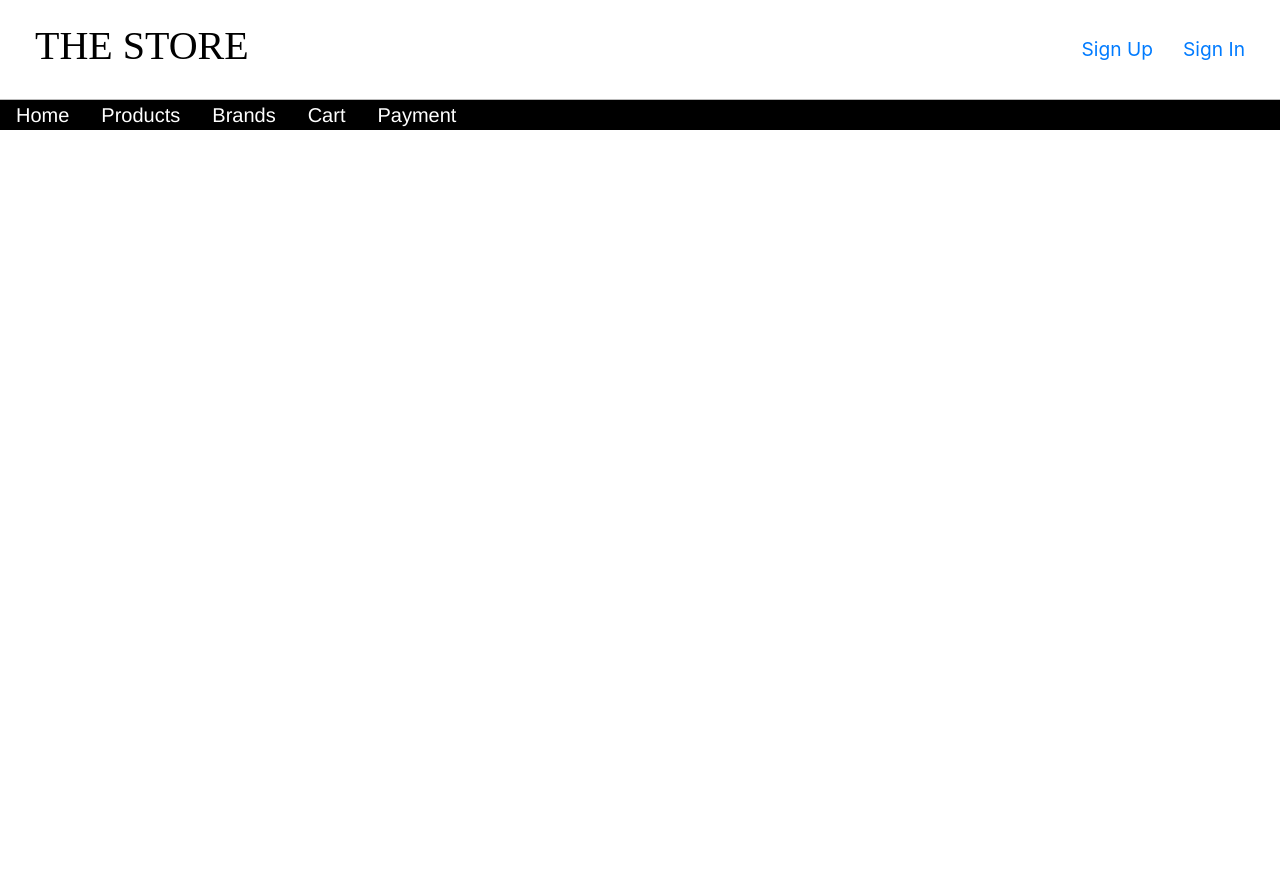
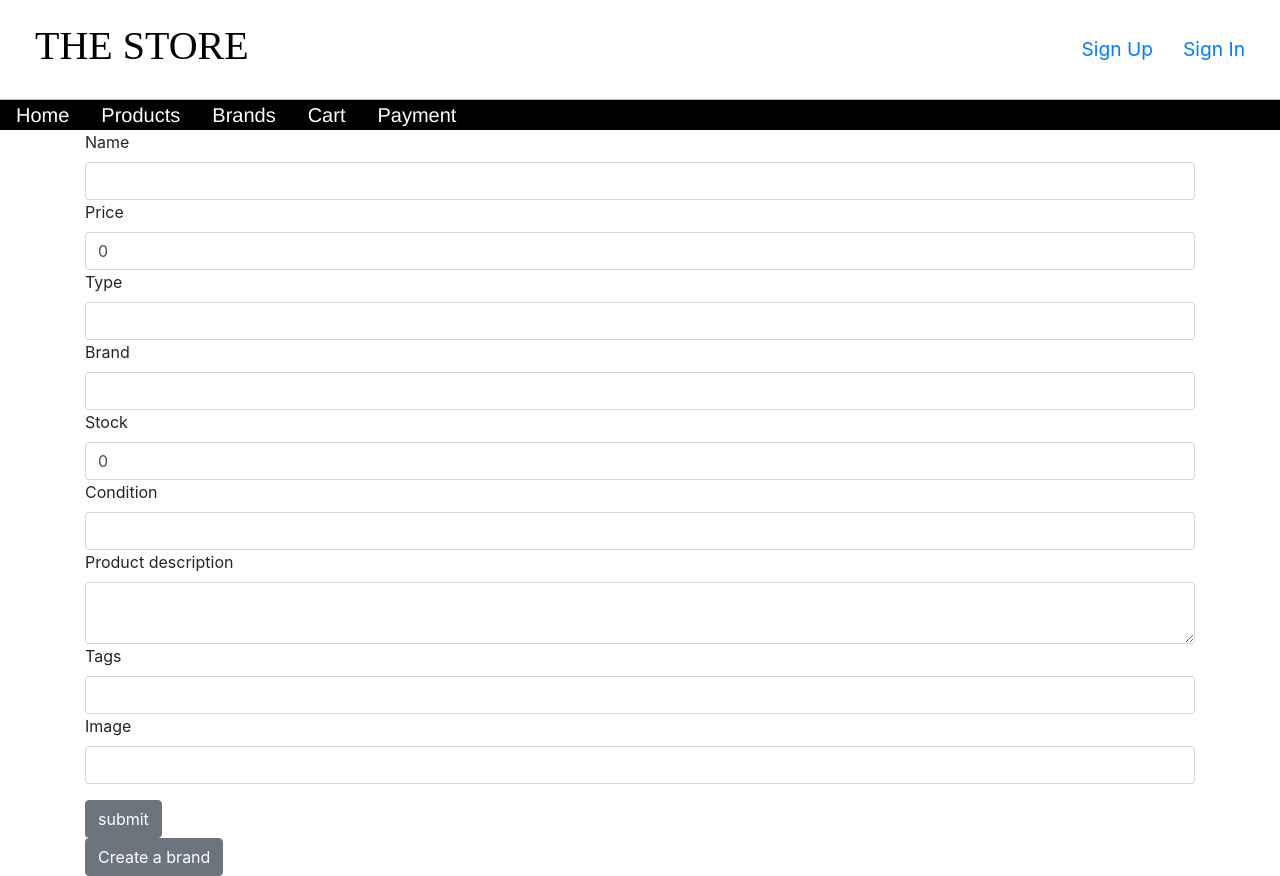
Before and after one commit to Muniraks/FinalProject, a React app: page /#/updateProduct/1 in a window 1280 px wide. Before the commit the page ends 800 px from the top, so only its background shows below. Built offline with nearby package versions, Linux system fonts and the light colour scheme.

Commit message:
Finally done with UPDATE :)

```diff
--- a/src/App.js
+++ b/src/App.js
@@ -20,6 +20,7 @@ import BrandProfile from './components/BrandProfile';
 import Cart from './components/Cart';
 import Payment from './components/Payment';
 import newProduct from './components/newProduct';
+import UpdateProduct from './components/updateProduct';
 
 
 class App extends Component {
@@ -60,6 +61,9 @@ class App extends Component {
     this.setState({cart: [...this.state.cart, product]});
  }
 
+ findProduct = (id) => {
+  return _.find(this.state.products, {_id: id}) || false;
+ }
  handleOnClickBrand(id) {
   this.setState({
      brandId: id
@@ -120,6 +124,7 @@ updateProducts = () => {
           <Route path="/Cart" component={() => <Cart cart={this.state.cart}/>} />
           <Route path="/Payment" component={Payment} />
           <Route path="/newProduct" component={newProduct} />
+          <Route path="/updateProduct/:id" render={(props) => <UpdateProduct {...props} findProduct={this.findProduct} />} />
         </main>
       </React.Fragment>
     )
--- a/src/components/ItemCard.js
+++ b/src/components/ItemCard.js
@@ -1,7 +1,7 @@
 import React, { Component } from 'react';
 import {Input } from 'reactstrap';
 import '../components/styles/ItemCard.css';
-
+import {Link} from 'react-router-dom';
 
 import { Card, CardImg, CardText, CardBody,
     CardTitle, Button } from 'reactstrap';
@@ -31,6 +31,7 @@ class ItemCard extends Component {
           </Input>
             </div>
               <img className="remove-btn" src="removebtn.png" onClick={this.props.deleteItem}/>
+              <Link to={`/updateProduct/${this.props.id}`}>Update</Link>
               <img className="add-to-cart-btn" src="addtocart.png" onClick={this.handleAddToCart}/>
               </CardBody>
             </Card>
--- /dev/null
+++ b/src/components/updateProduct.js
@@ -0,0 +1,127 @@
+import React, { Component } from 'react';
+import { Button, Form, FormGroup, Label, Input, FormText, Modal, ModalHeader, ModalBody, ModalFooter } from 'reactstrap';
+
+import axios from 'axios';
+
+export class UpdateProduct extends Component {
+
+        state = {
+        product:{
+        name:'',
+        price: 0,
+        type:'',
+        brand:'',
+        stock: 0,
+        condition:'',
+        image:'',
+        productDescription:'',
+        tags:'',
+        owner:localStorage.getItem('ownerId')
+        }
+        }
+
+    componentDidMount() {
+        const id = this.props.match.params.id;
+        const product = this.props.findProduct(id);
+        this.setState({ product })
+    }
+    changeHandler = (e) => {
+        const { name, value} = e.target;
+        let newProduct = {...this.state.product}
+        if(name === 'price' || name === 'stock') {
+            newProduct[name] = parseInt(value)
+        } else {
+            newProduct[name] = value
+        }
+        // this.setState({ [e.target.name] : e.target.value})
+        this.setState({product: newProduct})
+         console.log(this.state);
+    }
+    submitHandler = (e) => {
+        e.preventDefault()
+        console.log(this.state)
+
+        const getUserToken = localStorage.getItem('userToken')
+        console.log(getUserToken)
+        const token = {
+            headers: {
+                Authorization: `bearer ${getUserToken}`
+            }
+        }
+        // const getOwnerId = localStorage.getItem('ownerId')
+        // console.log(getOwnerId)
+        console.log(getUserToken)
+        const { id } = this.props.match.params;
+        axios.patch('http://localhost:3000/products/' + id, this.state, token)
+        .then(res => {
+            console.log(res)
+        })
+        .catch(err => {
+            console.log(this.state)
+            console.log(err)
+        })
+    }
+
+    render() {
+        const {name, price, type, brand, stock, condition, image,productDescription, tags } = this.state.product
+
+        return (
+            <div>
+            <div className="sell-form">
+            <Form onSubmit={this.submitHandler}>
+                <Label>Name</Label>
+                <Input placeholder="" className="" name="name" value={name} onChange= {this.changeHandler} />
+
+                <Label>Price</Label>
+                <Input type="number" placeholder="" name="price" className="" value={price} onChange= {this.changeHandler}> </Input>
+
+                <Label>Type</Label>
+                <Input placeholder="" className="" name="type" value={type} onChange= {this.changeHandler}></Input>
+
+                <Label>Brand</Label>
+                <Input placeholder="" className="" name="brand" value={brand} onChange= {this.changeHandler}></Input>
+
+                <Label>Stock</Label>
+                <Input placeholder="" className="" name="stock" value={stock} onChange= {this.changeHandler}></Input>
+
+                <Label>Condition</Label>
+                <Input placeholder="" className="" name="condition" value={condition} onChange= {this.changeHandler}></Input>
+
+                <Label>Product description</Label>
+                <Input placeholder="" className="" name="productDescription" type="textarea" value={productDescription} onChange= {this.changeHandler}></Input>
+
+                <Label>Tags</Label>
+                <Input placeholder="" className="" name="tags" value={tags} onChange= {this.changeHandler}></Input>
+
+                <FormGroup>
+                    <Label for="exampleFile">Image</Label>
+                    <Input type="text" value={image} name="image" onChange= {this.changeHandler}  />
+                </FormGroup>
+                <Button type='submit'>submit</Button>
+            </Form>
+
+            <Button className="add-brand-btn" onClick={this.toggle}>Create a brand</Button>
+            <Modal isOpen={this.state.modal} toggle={this.toggle} className={this.props.className}>
+                <ModalHeader toggle={this.toggle}>Create a new Brand</ModalHeader>
+                <ModalBody>
+                    <Form>
+                        <Label>Brand Name</Label>
+                        <Input placeholder="" className="" />
+
+                        <Label>Brand Image</Label>
+                        <Input type="text"  id="exampleFile" />
+                    </Form>
+                </ModalBody>
+                <ModalFooter>
+                    <Button className="add-brand-btn" onClick={this.toggle}>Create</Button>{' '}
+                    <Button className="add-brand-btn" onClick={this.toggle}>Cancel</Button>
+                </ModalFooter>
+            </Modal>
+        </div>
+        </div>
+
+        )
+    }
+}
+
+export default UpdateProduct
```
